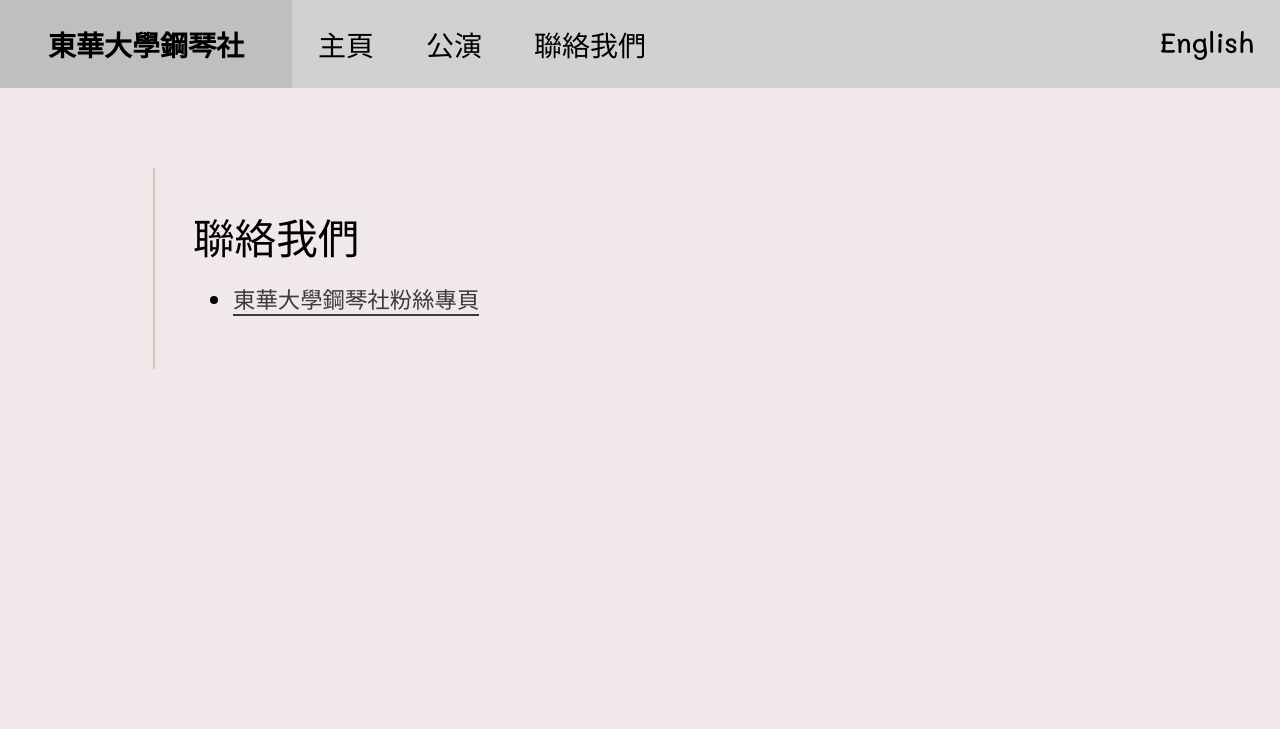
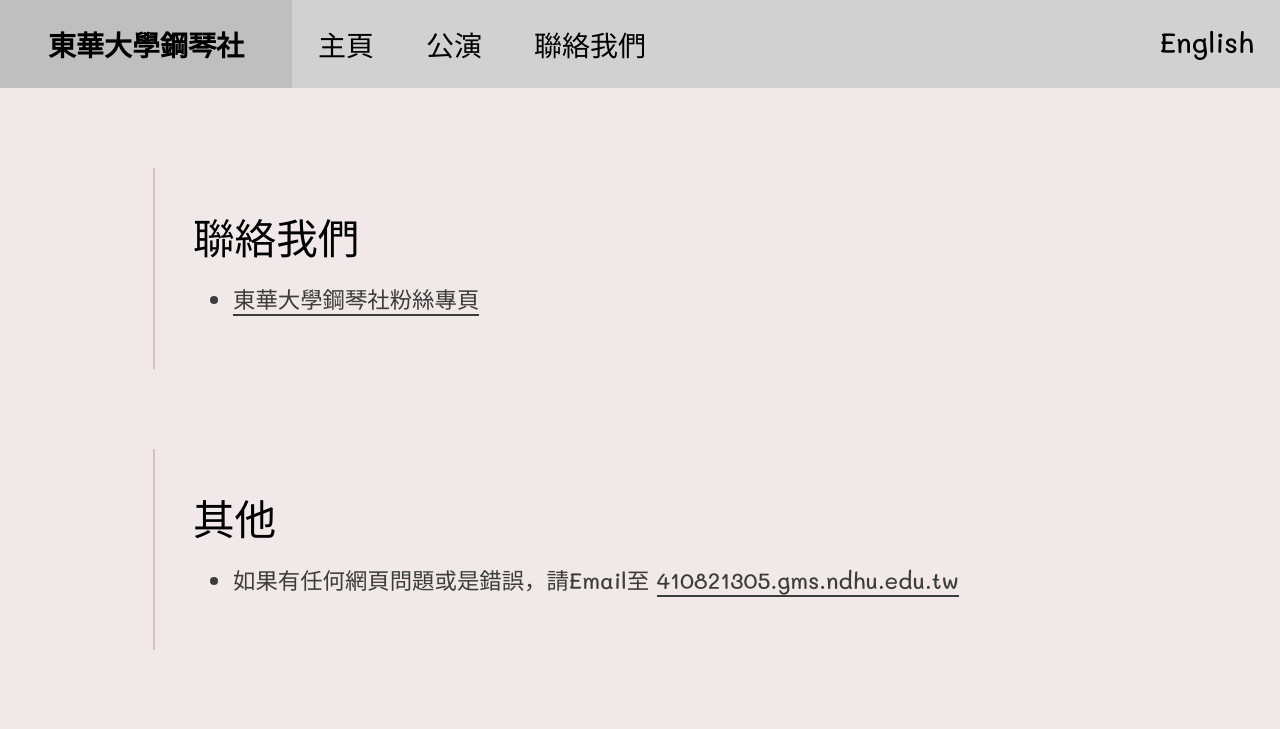
Before and after one commit to michael21910/michael21910.github.io, a PHP site: the page made by piano club/contact.html in a window 1280 px wide. Shown: the top 729 px of the page. Run offline with PHP 8.4, Linux system fonts and the light colour scheme.

Commit message:
add contact to tsuen in contact pianoclub page

```diff
--- a/piano club/contact.html
+++ b/piano club/contact.html
@@ -25,7 +25,7 @@
 
 	<!-- contact -->
 	<div class="textContainer">
-		<div class="contact">
+		<div class="contact margin-topMore">
 			<div>
 				聯絡我們
 			</div>
@@ -35,5 +35,18 @@
 		</div>
 	</div>
 	<!-- end of contact -->
+
+	<!-- contact -->
+	<div class="textContainer">
+		<div class="contact margin-bottomMore">
+			<div>
+				其他
+			</div>
+			<ul>
+				<li>如果有任何網頁問題或是錯誤，請Email至&nbsp;<a href="mailto: 410821305@gms.ndhu.edu.tw">410821305.gms.ndhu.edu.tw</a></li>
+			</ul>
+		</div>
+	</div>
+	<!-- end of contact -->
 </body>
 </html>
--- a/piano club/stylePIANO.css
+++ b/piano club/stylePIANO.css
@@ -101,11 +101,11 @@ img{
 }
 
 .margin-topMore{
-	margin-top: 10vh;
+	margin-top: 10vh !important;
 }
 
 .margin-bottomMore{
-	margin-bottom: 10vh;
+	margin-bottom: 10vh !important;
 }
 
 /* footer */
@@ -144,8 +144,8 @@ img{
 .contact{
 	width: 70vw;
 	padding: 3vw;
-	margin-top: 10vh;
-	margin-bottom: 10vh;
+	margin-top: 5vh;
+	margin-bottom: 5vh;
 	border-left: 2px solid rgb(217, 191, 191);
 }
 
@@ -156,6 +156,7 @@ img{
 }
 
 .contact ul li{
+	color: rgb(60, 60, 60);
 	font-size: 1.75vw;
 	margin-bottom: 1.5vh;
 }
```
Also changed, not shown: piano club/contact_Eng.html (+14 -1 lines).
